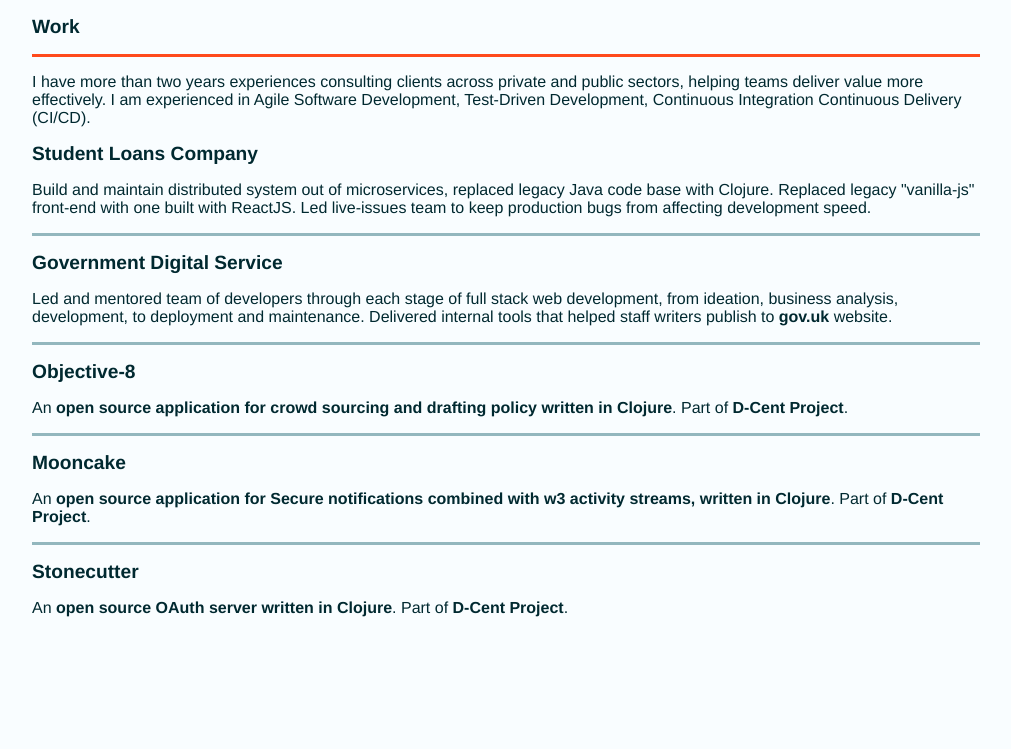
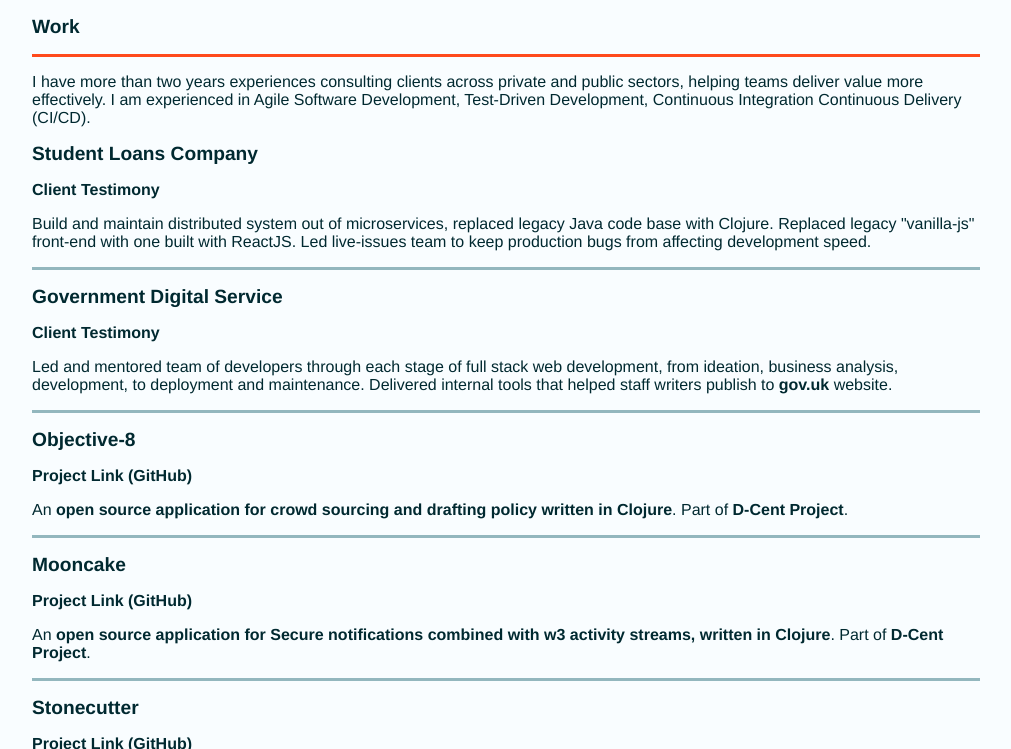
Before and after one commit to christophwong/christophwong.github.io, a website: page index.html in a window 1280 px wide. Both pictures are taken after a click on the link "Work". Shown: the part 214-963 px from the top of the page, without its empty margins (134-1145 px from the left). Drawn offline with Linux system fonts and the light colour scheme.

Commit message:
separate project links

```diff
--- a/index.html
+++ b/index.html
@@ -83,33 +83,38 @@
         </p>
       <div id='thoughtworks-projects'>
         <div id="slc" class="project">
-          <h3><a href="https://info.thoughtworks.com/Public-Sector" target="_blank">Student Loans Company</a></h3>
+          <h3>Student Loans Company</h3>
+          <a href="https://info.thoughtworks.com/Public-Sector" target="_blank">Client Testimony</a>
           <p class="project-description">
             Build and maintain distributed system out of microservices, replaced legacy Java code base with Clojure. Replaced legacy "vanilla-js" front-end with one built with ReactJS. Led live-issues team to keep production bugs from affecting development speed.
           </p>
         </div>
         <div id="gds" class="project">
-          <h3><a href="https://www.thoughtworks.com/clients/government-digital-service" target="_blank">Government Digital Service</a></h3>
+          <h3>Government Digital Service</h3>
+          <a href="https://www.thoughtworks.com/clients/government-digital-service" target="_blank">Client Testimony</a>
           <p class="project-description">
             Led and mentored team of developers through each stage of full stack web development, from ideation, business analysis, development, to deployment and maintenance.
             Delivered internal tools that helped staff writers publish to <a href="https://www.gov.uk" target="_blank">gov.uk</a> website.
           </p>
         </div>
         <div id="objective8" class="project">
-          <h3><a href="https://github.com/d-cent/objective8" target="_blank">Objective-8</a></h3>
+          <h3>Objective-8</h3>
+          <a href="https://github.com/d-cent/objective8" target="_blank">Project Link (GitHub)</a>
           <p class="project-description">
             An <a href="https://github.com/d-cent/objective8">open source application for crowd sourcing and drafting policy written in Clojure</a>. Part of <a href="https://dcentproject.eu/" target="_blank">D-Cent Project</a>.
           </p>
         </div>
         <div id="mooncake" class="project">
-          <h3><a href="https://github.com/d-cent/mooncake" target="_blank">Mooncake</a></h3>
+          <h3>Mooncake</h3>
+          <a href="https://github.com/d-cent/mooncake" target="_blank">Project Link (GitHub)</a>
           <p class='project-dates'></p>
           <p class="project-description">
             An <a href="https://github.com/d-cent/mooncake" target="_blank">open source application for Secure notifications combined with w3 activity streams, written in Clojure</a>. Part of <a href="https://dcentproject.eu/" target="_blank">D-Cent Project</a>.
           </p>
         </div>
         <div id="stonecutter" class="project">
-          <h3><a href="https://github.com/d-cent/stonecutter" target="_blank">Stonecutter</a></h3>
+          <h3>Stonecutter</h3>
+          <a href="https://github.com/d-cent/stonecutter" target="_blank">Project Link (GitHub)</a>
           <p class="project-description">
             An <a href="https://github.com/d-cent/stonecutter" target="_blank">open source OAuth server written in Clojure</a>. Part of <a href="https://dcentproject.eu/" target="_blank">D-Cent Project</a>.
           </p>
```
